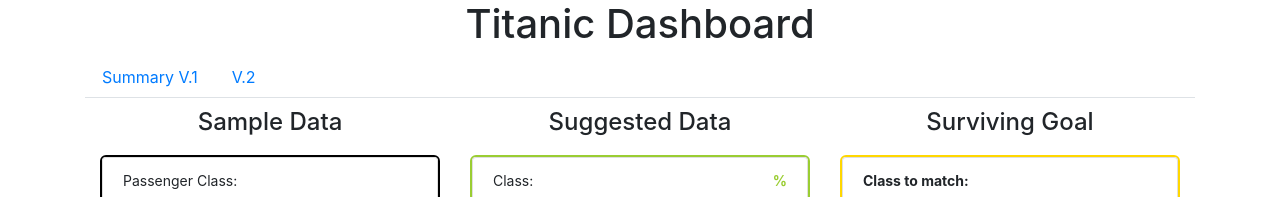
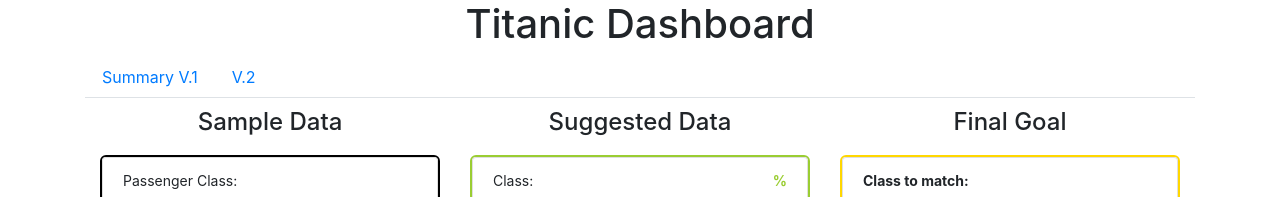
Before and after one commit to Ghidon/Deltika, a React (Create React App) app: page /Sample2 in a window 1280 px wide. Shown: the top 197 px of the page. Built offline with nearby package versions, Linux system fonts and the light colour scheme; no server answers.

Commit message:
Site deployed on Netlify

```diff
--- a/src/components/Titanic/Sample2.js
+++ b/src/components/Titanic/Sample2.js
@@ -138,7 +138,7 @@ class Sample2 extends Component {
           <Explanation parentCallback={this.callbackExplanationState} />
         </div>
         <div className="col-4">
-          <h4>Surviving Goal</h4>
+          <h4>Final Goal</h4>
           <ul className="list-group list-group-horizontal-lg result2">
             <il className="list-group-item d-flex justify-content-between">
               Class to match: <span className="finalValue">{toMatchClass}</span>
```
